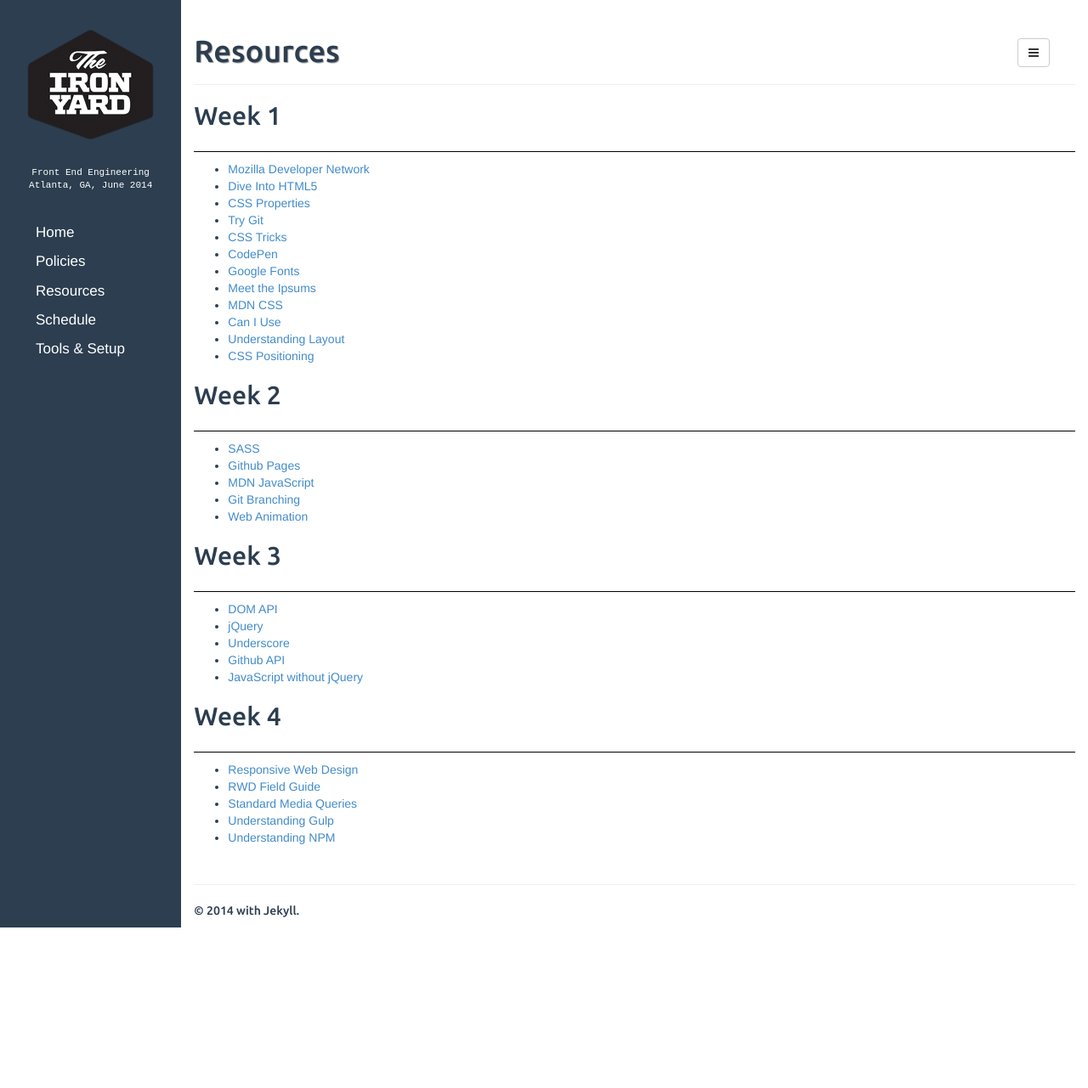
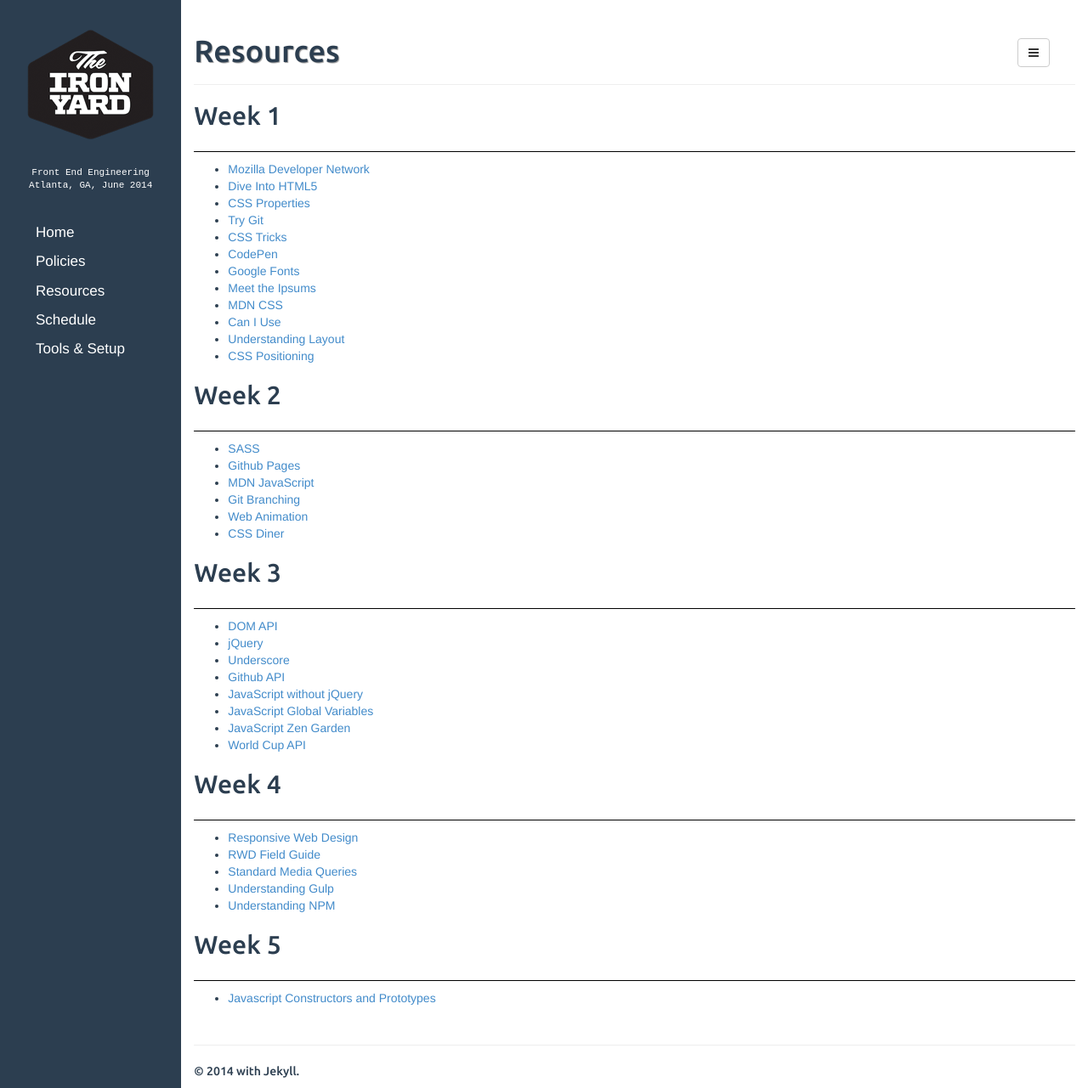
Before and after one commit to wendynichols/tiy-atlanta-js.github.io, a Jekyll site: the page built from resources.md, in a window 1280 px wide and 1281 px high. Shown: the whole window at 85% size. Built offline with Jekyll 4.4.1, drawn with Linux system fonts in a browser that asks for light colours.

Commit message:
Added some resources

```diff
--- a/resources.md
+++ b/resources.md
@@ -25,6 +25,7 @@
 * [MDN JavaScript](https://developer.mozilla.org/en-US/docs/Web/JavaScript)
 * [Git Branching](http://pcottle.github.io/learnGitBranching/)
 * [Web Animation](http://alistapart.com/article/web-animation-at-work)
+* [CSS Diner](http://flukeout.github.io/)
 
 ## Week 3
 
@@ -33,6 +34,9 @@
 * [Underscore](http://underscorejs.org/)
 * [Github API](https://developer.github.com/v3/)
 * [JavaScript without jQuery](http://youmightnotneedjquery.com/)
+* [JavaScript Global Variables](http://snook.ca/archives/javascript/global_variable)
+* [JavaScript Zen Garden](http://bonsaiden.github.io/JavaScript-Garden/)
+* [World Cup API](http://www.kimonolabs.com/worldcup/explorer)
 
 ## Week 4
 
@@ -41,3 +45,7 @@
 * [Standard Media Queries](http://css-tricks.com/snippets/css/media-queries-for-standard-devices/)
 * [Understanding Gulp](http://www.smashingmagazine.com/2014/06/11/building-with-gulp/)
 * [Understanding NPM](http://scottksmith.com/blog/2014/06/25/8-npm-tips-for-better-node-development/)
+
+## Week 5
+
+* [Javascript Constructors and Prototypes](http://tobyho.com/2010/11/22/javascript-constructors-and/)
```
